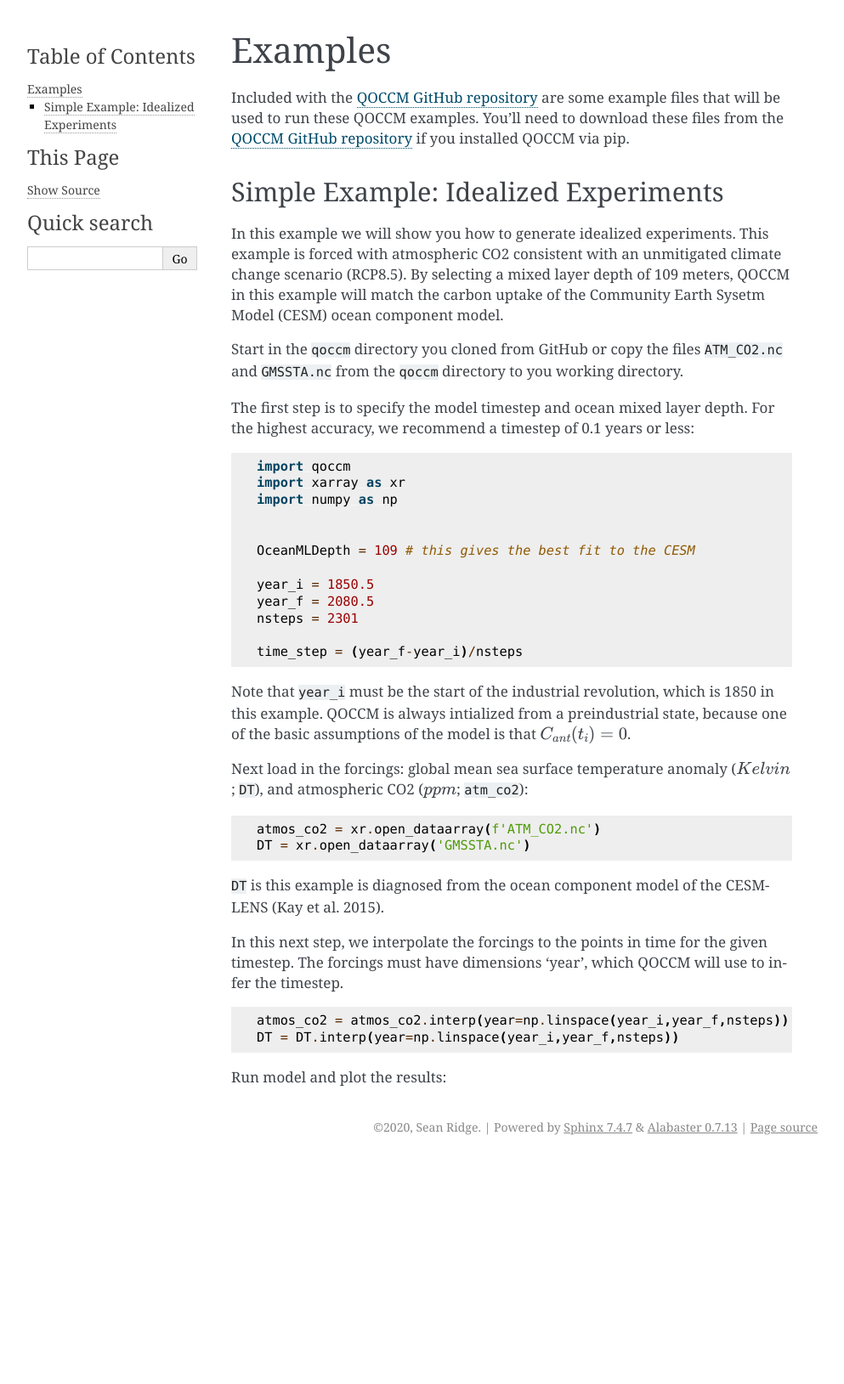
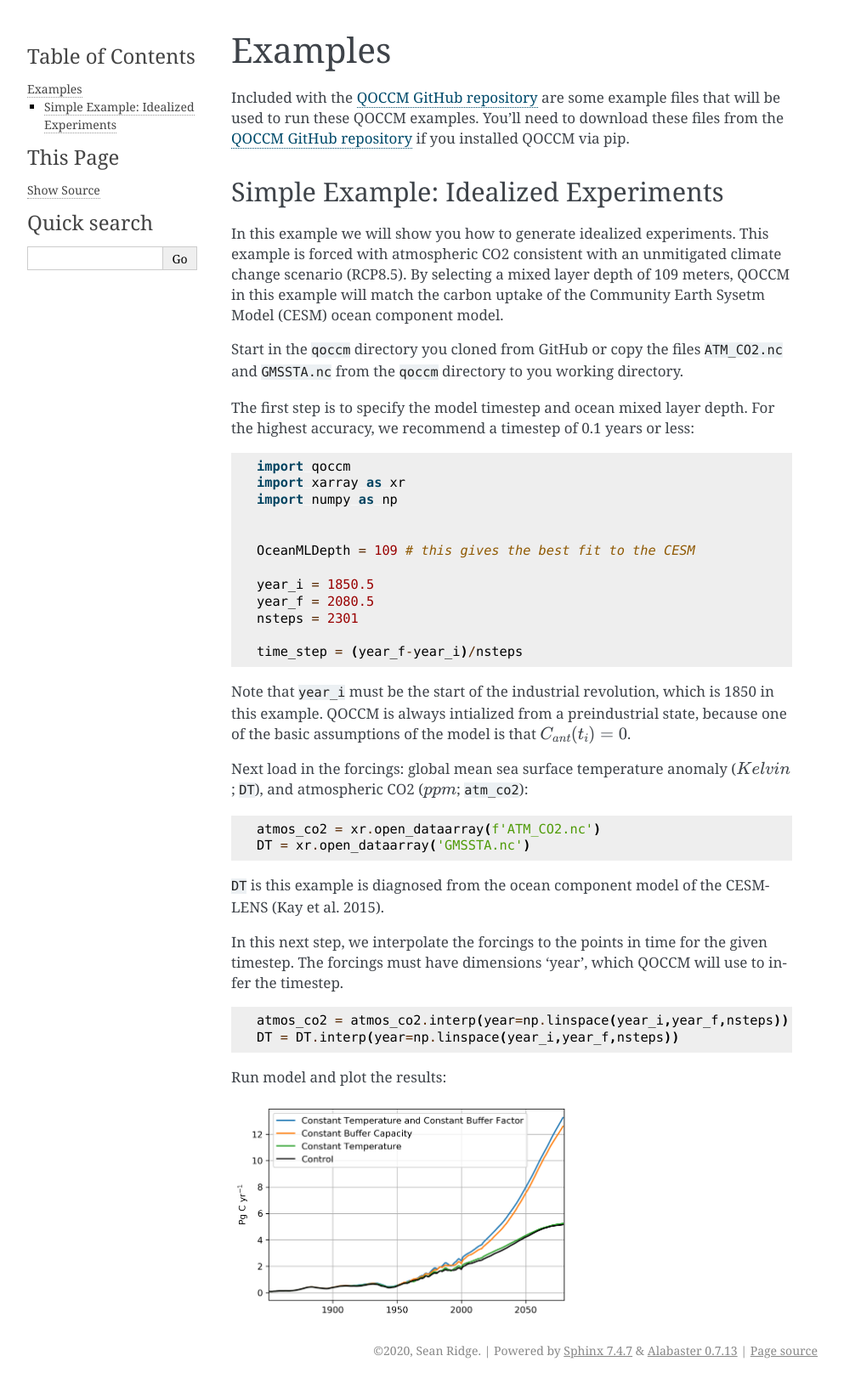
Before and after one commit to sridge/qoccm, a Sphinx documentation site: the page built from docs/source/examples.rst, in a window 1280 px wide. Shown: the whole page at 85% size, without its empty margins (148-1141 px from the left). Built offline with Sphinx 7.4.7, drawn with Linux system fonts in a browser that asks for light colours; before the commit the page ends 1366 px from its top, so only the background shows below that.

Commit message:
add output image

```diff
--- a/docs/source/examples.rst
+++ b/docs/source/examples.rst
@@ -94,5 +94,9 @@ Run model and plot the results:
 	plt.xlim(1850.5,2080)
 	plt.legend()
 
+.. image:: output.png
+  :width: 400
+  :alt: idealized experiments
+
 .. Interactive Example: Emulate CMIP6
 .. ----------------------------------
```
Also changed, not shown: docs/source/output.png (added).
